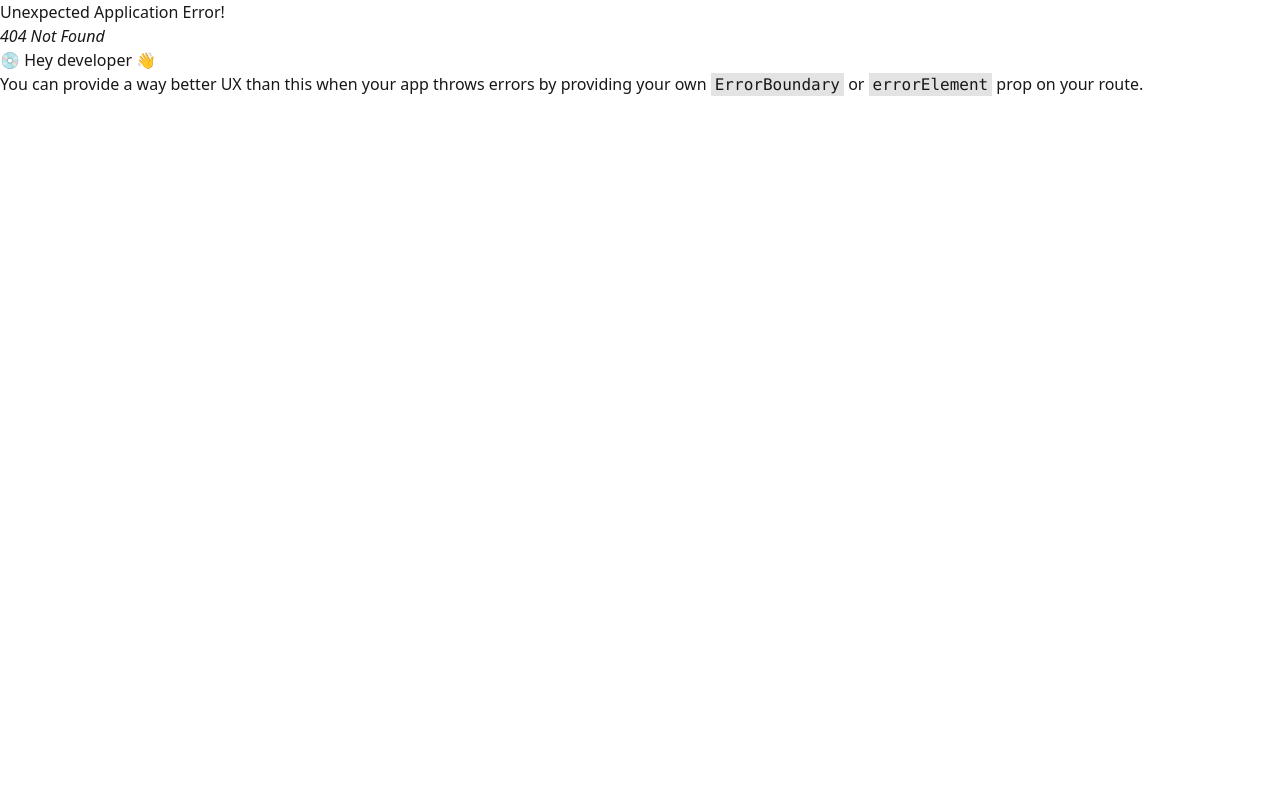
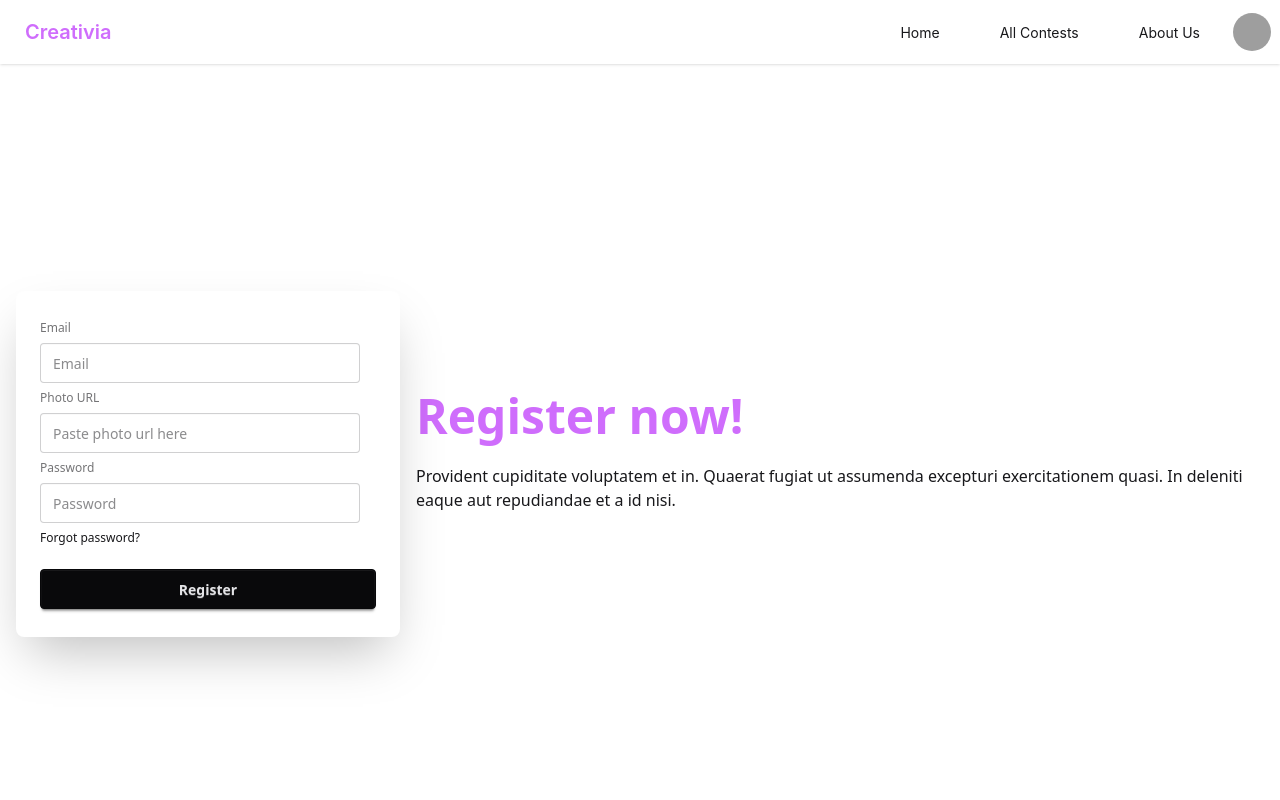
Before and after one commit to tahajid36/Creativia-client, a React (Vite) app: page /register in a window 1280 px wide. Before the commit this address had no page. Shown: the top 800 px of the page. Built offline with nearby package versions, Linux system fonts and the light colour scheme; grey boxes are pictures that could not be loaded.

Commit message:
login and register page form setup

```diff
--- a/package.json
+++ b/package.json
@@ -13,6 +13,8 @@
     "@tailwindcss/vite": "^4.1.17",
     "react": "^19.2.0",
     "react-dom": "^19.2.0",
+    "react-hook-form": "^7.68.0",
+    "react-icons": "^5.5.0",
     "react-router": "^7.10.1",
     "swiper": "^12.0.3",
     "tailwindcss": "^4.1.17"
--- a/src/Components/Navbar.jsx
+++ b/src/Components/Navbar.jsx
@@ -1,39 +1,87 @@
-import React from 'react';
-import { NavLink } from 'react-router';
+import React from "react";
+import { Link, NavLink } from "react-router";
 
 const Navbar = () => {
-  const navlinks = <>
-  <NavLink to={'/'}><li>Home</li></NavLink>
-  <NavLink to={'/allcontest'}><li>All Contests</li></NavLink>
-  <NavLink to={'/aboutus'}><li>About Us</li></NavLink>
+  const navlinks = (
+    <>
+      <NavLink to={"/"}>
+        <li>Home</li>
+      </NavLink>
+      <NavLink to={"/allcontest"}>
+        <li>All Contests</li>
+      </NavLink>
+      <NavLink to={"/aboutus"}>
+        <li>About Us</li>
+      </NavLink>
+    </>
+  );
+  const dropdownlinks = <>
+  <Link  to={'/'}><li className="m-2">Profile</li></Link>
+  <Link to={'/dashboard'}><li className="m-2">Dashboard</li></Link>
   </>
   return (
-        <div className='inter'>
+    <div className="inter">
       <div className="navbar bg-base-100 shadow-sm">
         <div className="navbar-start">
           <div className="dropdown">
             <div tabIndex={0} role="button" className="btn btn-ghost lg:hidden">
-        <svg xmlns="http://www.w3.org/2000/svg" className="h-5 w-5" fill="none" viewBox="0 0 24 24" stroke="currentColor"> <path strokeLinecap="round" strokeLinejoin="round" strokeWidth="2" d="M4 6h16M4 12h8m-8 6h16" /> </svg>
+              <svg
+                xmlns="http://www.w3.org/2000/svg"
+                className="h-5 w-5"
+                fill="none"
+                viewBox="0 0 24 24"
+                stroke="currentColor"
+              >
+                {" "}
+                <path
+                  strokeLinecap="round"
+                  strokeLinejoin="round"
+                  strokeWidth="2"
+                  d="M4 6h16M4 12h8m-8 6h16"
+                />{" "}
+              </svg>
             </div>
             <ul
               tabIndex="-1"
-        className="menu menu-sm dropdown-content bg-base-100 rounded-box z-1 mt-3 w-52 p-2 shadow">
+              className="menu menu-sm dropdown-content bg-base-100 rounded-box z-1 mt-3 w-52 p-2 shadow"
+            >
               {/* responsive side navbar  */}
               {navlinks}
             </ul>
+          </div>
+          <a className="btn btn-ghost text-xl text-primary font-semibold ">
+            Creativia
+          </a>
+        </div>
+        <div className="navbar-center hidden lg:flex"></div>
+        <div className="navbar-end">
 
-
-    </div>
-    <a className="btn btn-ghost text-xl text-primary font-semibold ">Creativia</a>
-  </div>
-  <div className="navbar-center hidden lg:flex">
-
-  </div>
-  <div className="navbar-end">
           <ul className="menu menu-horizontal gap-15 px-1 mx-7 ">
       {navlinks}
     </ul>
-    <a className="btn ">Login</a>
+    {/* <a className="btn ">Login</a> */}
+
+          <div className="dropdown dropdown-end">
+            <div
+              tabIndex={0}
+              role="button"
+              className="btn btn-ghost btn-circle avatar"
+            >
+              <div className="w-10 rounded-full">
+                <img
+                  alt="Tailwind CSS Navbar component"
+                  src="https://img.daisyui.com/images/stock/photo-1534528741775-53994a69daeb.webp"
+                />
+              </div>
+            </div>
+            <ul
+              tabIndex="-1"
+              className="menu menu-sm dropdown-content bg-base-100 rounded-box z-1 mt-3 w-52 p-2 shadow"
+            >
+              {dropdownlinks}
+              <li className="m-2">logout </li>
+            </ul>
+          </div>
         </div>
       </div>
     </div>
--- /dev/null
+++ b/src/Pages/Login.jsx
@@ -0,0 +1,33 @@
+import React from 'react';
+
+const Login = () => {
+    return (
+        <div>
+            <div className="hero bg-base-200 min-h-screen">
+  <div className="hero-content flex-col lg:flex-row-reverse">
+    <div className="text-center lg:text-left">
+      <h1 className="text-5xl font-bold">Login now!</h1>
+      <p className="py-6">
+        Provident cupiditate voluptatem et in. Quaerat fugiat ut assumenda excepturi exercitationem
+        quasi. In deleniti eaque aut repudiandae et a id nisi.
+      </p>
+    </div>
+    <div className="card bg-base-100 w-full max-w-sm shrink-0 shadow-2xl">
+      <div className="card-body">
+        <fieldset className="fieldset">
+          <label className="label">Email</label>
+          <input type="email" className="input" placeholder="Email" />
+          <label className="label">Password</label>
+          <input type="password" className="input" placeholder="Password" />
+          <div><a className="link link-hover">Forgot password?</a></div>
+          <button className="btn btn-neutral mt-4">Login</button>
+        </fieldset>
+      </div>
+    </div>
+  </div>
+</div>
+        </div>
+    );
+};
+
+export default Login;
--- /dev/null
+++ b/src/Pages/Register.jsx
@@ -0,0 +1,92 @@
+import React from "react";
+import { useForm } from "react-hook-form";
+
+const Register = () => {
+  const {
+    register,
+    handleSubmit,
+    formState: { errors },
+  } = useForm();
+
+  const handleRegister = (data) => {
+    console.log(data);
+  };
+
+  return (
+    <div>
+      <div className="hero min-h-screen">
+        <div className="hero-content flex-col lg:flex-row-reverse">
+          <div className="text-center lg:text-left">
+            <h1 className="text-5xl text-primary font-bold">Register now!</h1>
+            <p className="py-6">
+              Provident cupiditate voluptatem et in. Quaerat fugiat ut assumenda
+              excepturi exercitationem quasi. In deleniti eaque aut repudiandae
+              et a id nisi.
+            </p>
+          </div>
+          <div className="card bg-base-100 w-full max-w-sm shrink-0 shadow-2xl">
+            <div className="card-body">
+              <form
+                className="fieldset"
+                onSubmit={handleSubmit(handleRegister)}
+              >
+                {/* email field here  */}
+                <label className="label">Email</label>
+                <input
+                  type="email"
+                  className="input"
+                  placeholder="Email"
+                  {...register("email", { required: true })}
+                />
+                {errors.email?.type === "required" && (
+                  <p className="text-red-500">Email field cannot be emty</p>
+                )}
+
+                {/* image url field here  */}
+                <label className="label">Photo URL</label>
+                <input
+                  type="text"
+                  className="input"
+                  placeholder="Paste photo url here"
+                  {...register("image")}
+                />
+                {errors.image?.type === "required" && (
+                  <p className="text-red-500">Email field cannot be emty</p>
+                )}
+
+                {/* password field here  */}
+                <label className="label">Password</label>
+                <input
+                  type="password"
+                  className="input"
+                  placeholder="Password"
+                  {...register("password", {
+                    required: true,
+                    minLength: 6,
+                    pattern:
+                      /^(?=.*[a-z])(?=.*[A-Z])(?=.*\d)(?=.*[@$!%*?&])[A-Za-z\d@$!%*?&]{8,}$/,
+                  })}
+                />
+                {errors.password?.type === "required" && (
+                  <p className="text-red-500">Password field can't be emty</p>
+                )}
+                {errors.password?.type === "pattern" && (
+                  <p className="text-red-500">
+                    Password must've 8+ char mix of letters, numbers and
+                    symbols.
+                  </p>
+                )}
+                <div>
+                  <a className="link link-hover">Forgot password?</a>
+                </div>
+                <button className="btn btn-neutral mt-4">Register</button>
+              </form>
+            </div>
+          </div>
+        </div>
+      </div>
+    </div>
+  );
+};
+
+export default Register;
--- a/src/Routes/Router.jsx
+++ b/src/Routes/Router.jsx
@@ -3,6 +3,8 @@ import MainLayout from "../Layouts/MainLayout";
 import Home from "../Pages/Home";
 import AllContests from "../Pages/AllContests";
 import Aboutus from "../Pages/Aboutus";
+import Login from "../Pages/Login";
+import Register from "../Pages/Register";
 
 export const router = createBrowserRouter([
   {
@@ -20,6 +22,14 @@ export const router = createBrowserRouter([
         {
           path: '/aboutus',
           Component: Aboutus
+        },
+        {
+          path: '/login',
+          Component: Login
+        },
+        {
+          path: '/register',
+          Component: Register
         }
     ],
   },
```
Also changed, not shown: 1 other file (tests, documents, lock files or other folders). Lines whose indentation alone changed are shown as unchanged.
